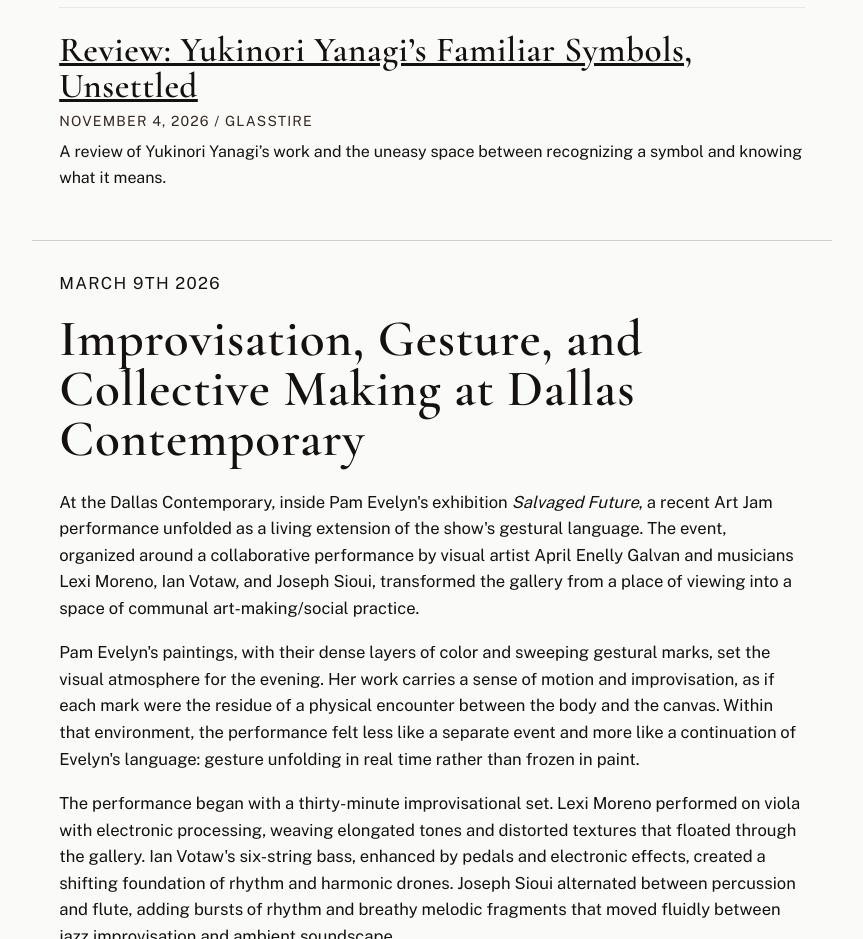
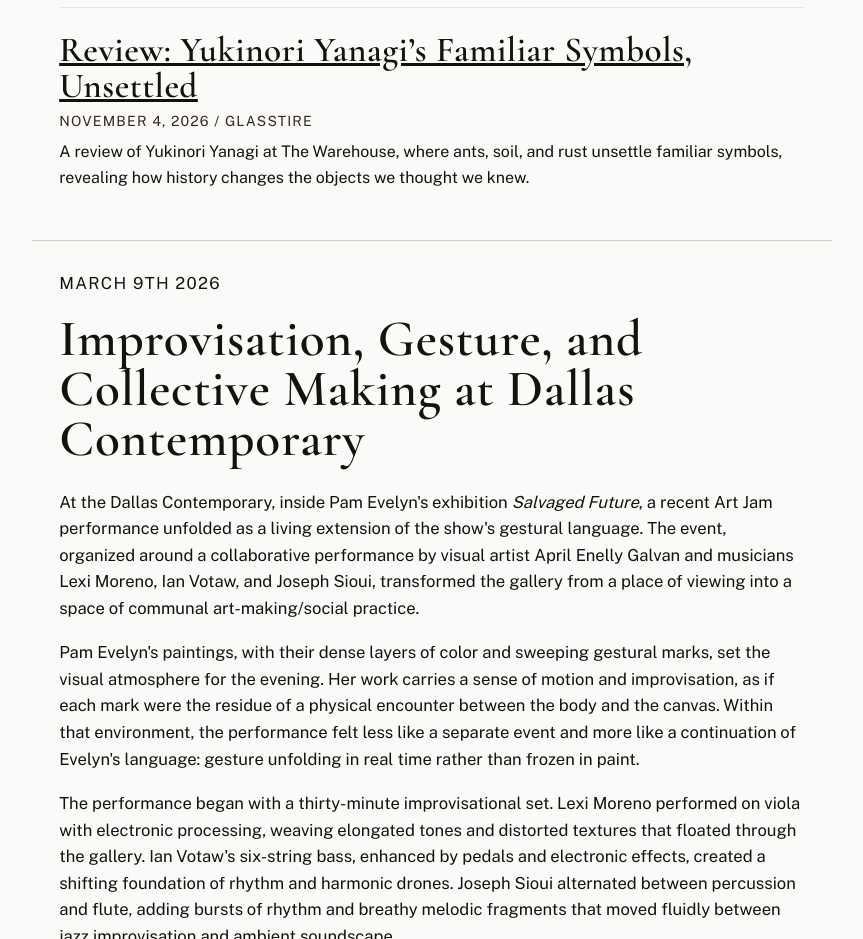
Before and after one commit to WeepingSleepwalker/weepingsleepwalker.github.io, a website: page writing.html in a window 1280 px wide. Shown: the part 1180-2119 px from the top of the page, without its empty margins (48-911 px from the left). Drawn offline with nearby package versions, Linux system fonts and the light colour scheme.

Commit message:
Refine Yanagi review blurb from article text

```diff
--- a/writing.html
+++ b/writing.html
@@ -78,7 +78,7 @@
           <div class="writing-item">
             <h2><a href="https://glasstire.com/2026/11/04/review-yukinori-yanagis-familiar-symbols-unsettled/">Review: Yukinori Yanagi’s Familiar Symbols, Unsettled</a></h2>
             <p class="writing-item__meta">November 4, 2026 / Glasstire</p>
-            <p>A review of Yukinori Yanagi’s work and the uneasy space between recognizing a symbol and knowing what it means.</p>
+            <p>A review of Yukinori Yanagi at The Warehouse, where ants, soil, and rust unsettle familiar symbols, revealing how history changes the objects we thought we knew.</p>
           </div>
         </article>
 
```
